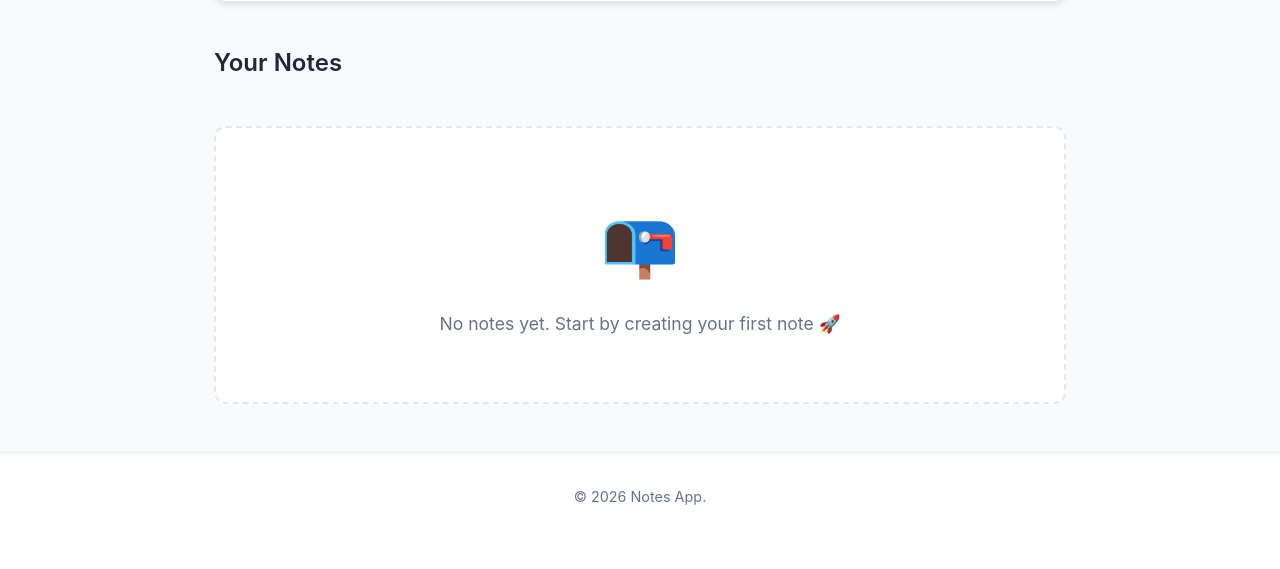
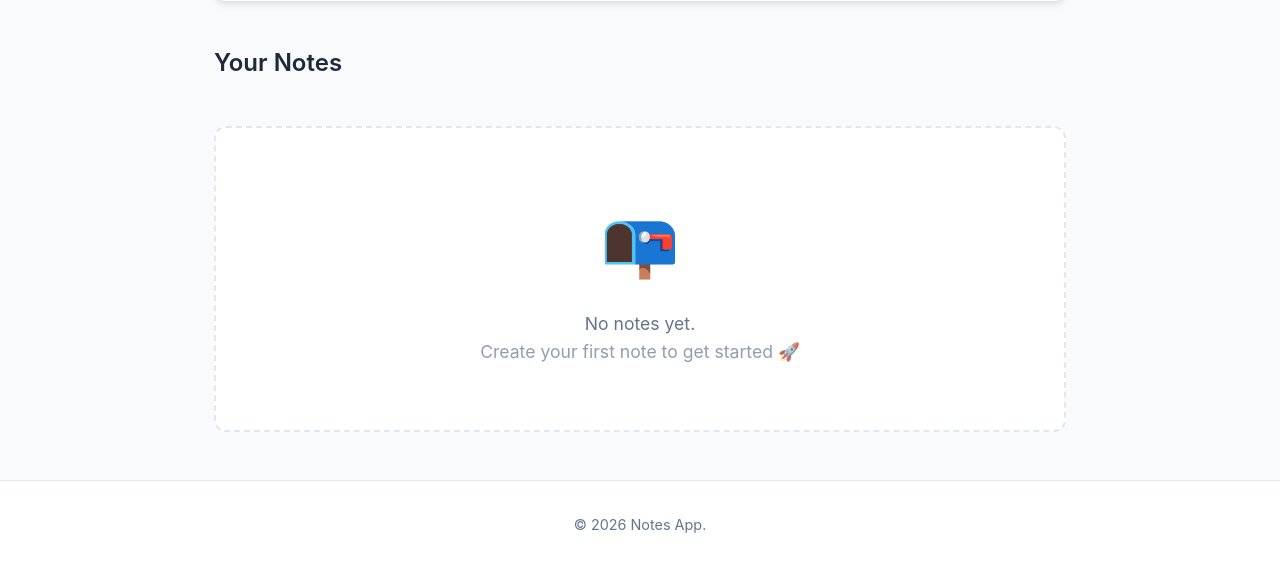
Before and after one commit to smitdighe/notes-app, a Flask app: page / in a window 1280 px wide. Shown: the part 544-1113 px from the top of the page. Before the commit the page ends 1049 px from the top, so only its background shows below. Run offline with Flask 3, Linux system fonts and the light colour scheme.

Commit message:
enhance empty state layout
Co-authored-by: Copilot <copilot@github.com>

```diff
--- a/templates/index.html
+++ b/templates/index.html
@@ -79,7 +79,10 @@
         {% else %}
             <div class="empty-state">
                 <p class="empty-icon">📭</p>
-                <p class="empty-text">No notes yet. Start by creating your first note 🚀</p>
+                <p class="empty-text">
+                    No notes yet. <br>
+                    <span style="opacity: 0.7;">Create your first note to get started 🚀</span>
+                </p>
             </div>
         {% endif %}
     </section>
```
